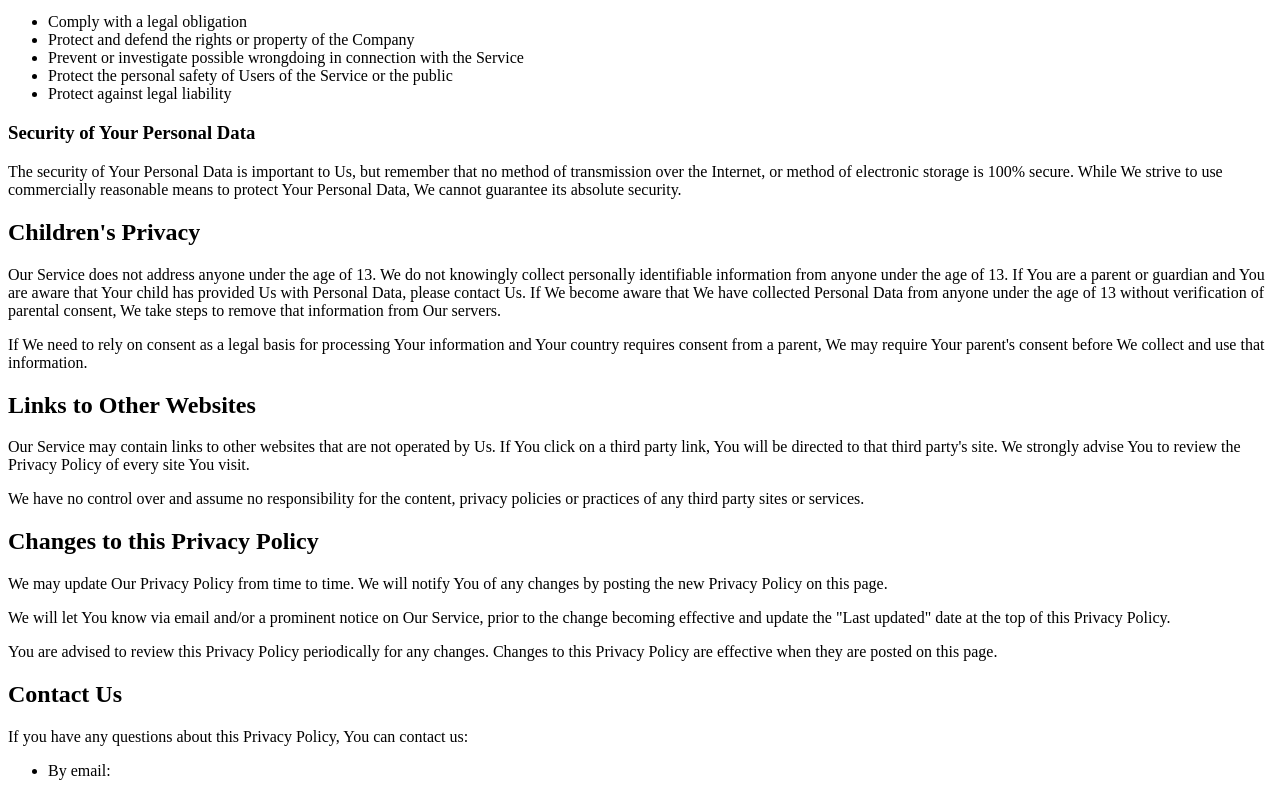
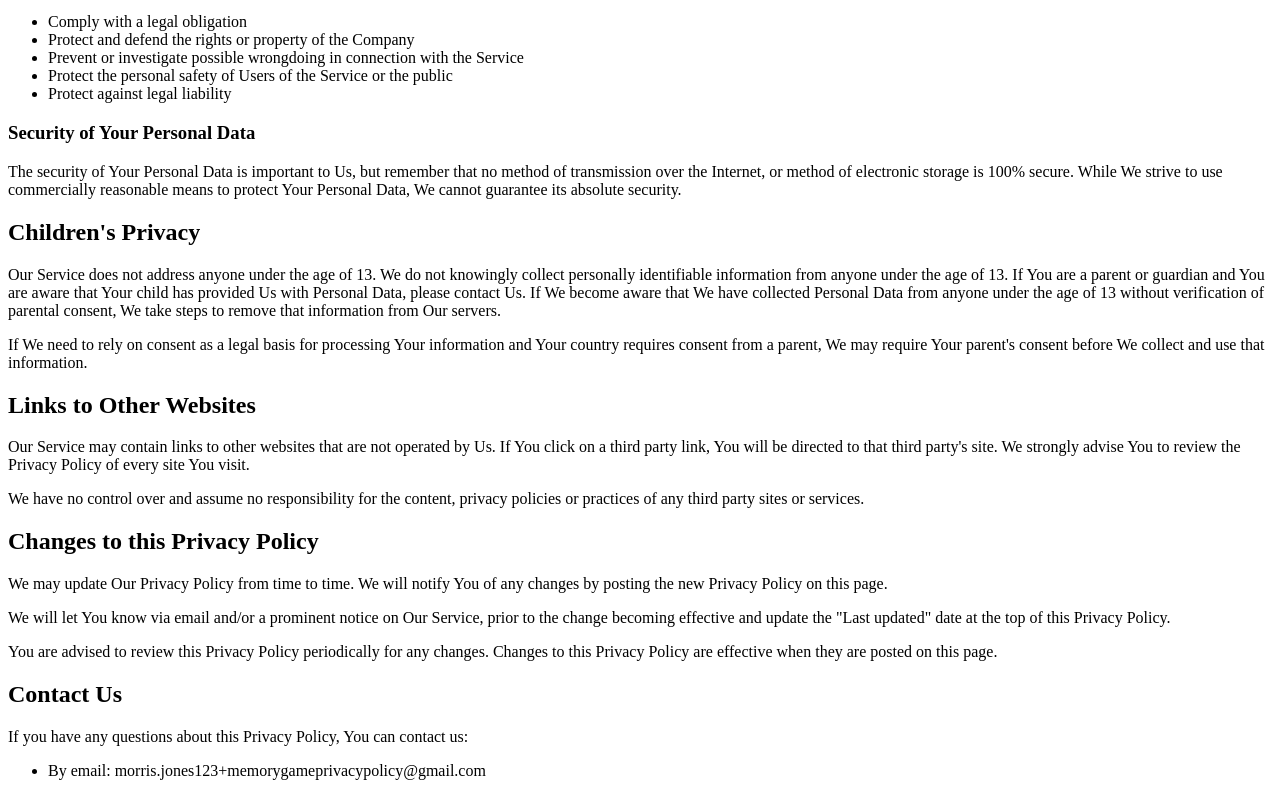
Before and after one commit to shmers/MemoryTrainerGame, a plain HTML site: page index.html in a window 1280 px wide. Shown: the part 2784-3580 px from the top of the page. Drawn offline with Linux system fonts and the light colour scheme.

Commit message:
Update index.html

```diff
--- a/index.html
+++ b/index.html
@@ -132,4 +132,4 @@
 <h2>Contact Us</h2>
 <p>If you have any questions about this Privacy Policy, You can contact us:</p>
 <ul>
-<li>By email: <a href="mailto:morris.jones123+memorygameprivacypolicy@gmail.com" morris.jones123+memorygameprivacypolicy@gmail.com</a></li>
+<li>By email: morris.jones123+memorygameprivacypolicy@gmail.com</li>
```
